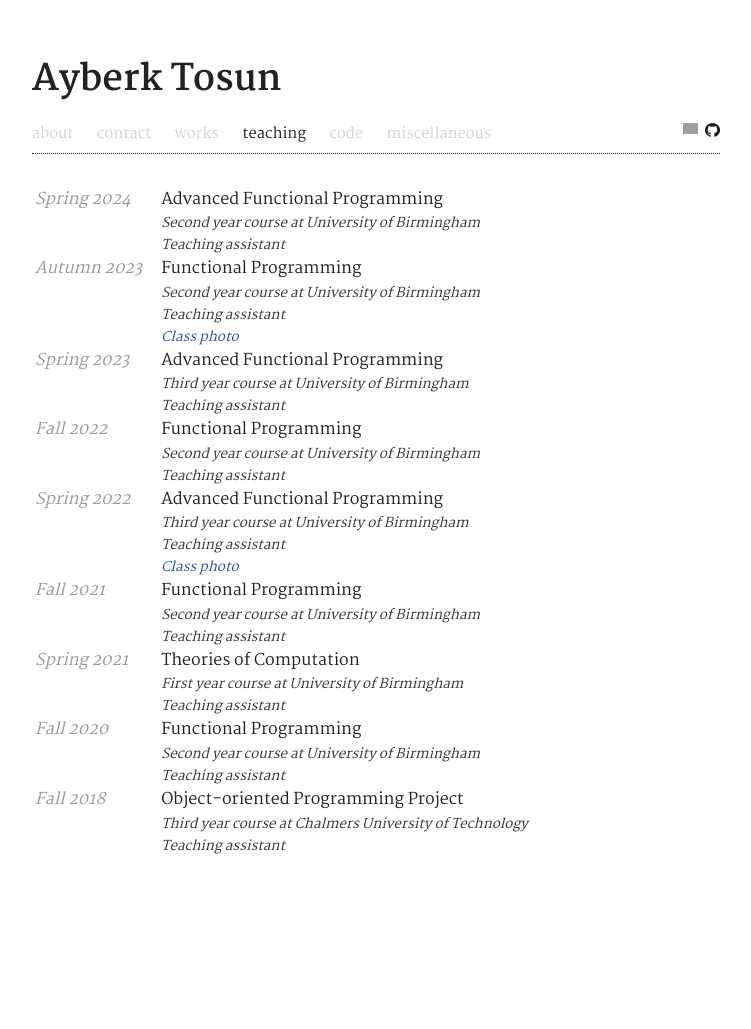
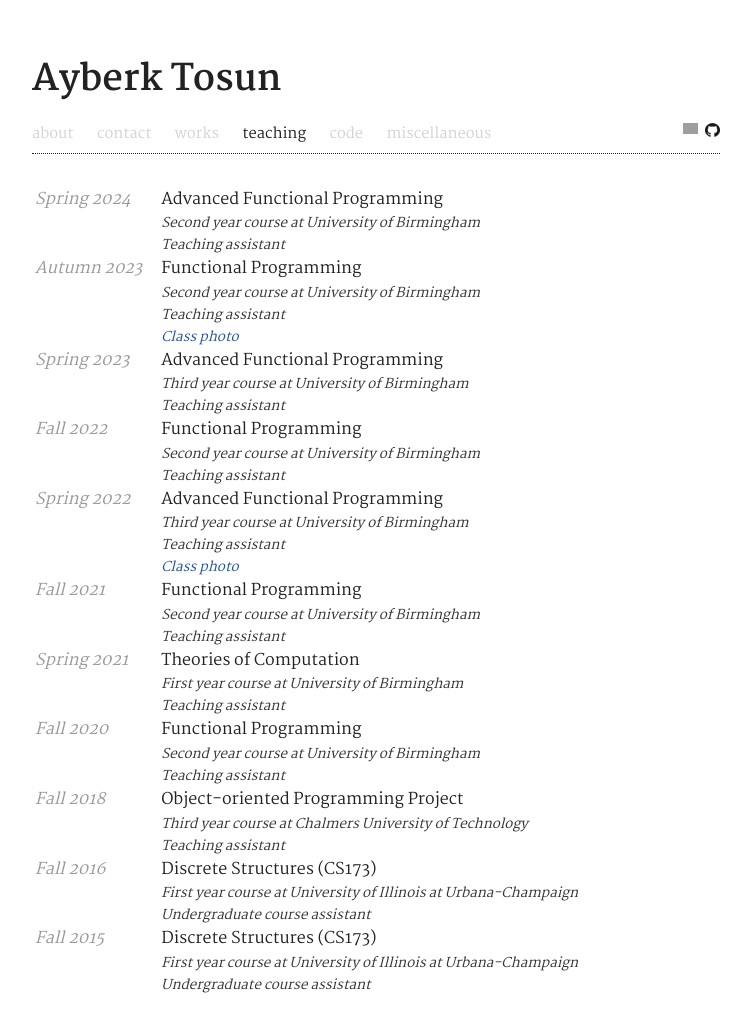
Before and after one commit to ayberkt/homepage, a Jekyll site: the page built from teaching.md, in a window 1280 px wide. Shown: the whole page, without its empty margins (264-1015 px from the left). Built offline with Jekyll 4.4.1, drawn with Linux system fonts in a browser that asks for light colours; comment, search, counter and statistics services are not loaded; before the commit the page ends 900 px from its top, so only the background shows below that; grey boxes are pictures that could not be loaded.

Commit message:
Add CS173

```diff
--- a/_data/teaching.yml
+++ b/_data/teaching.yml
@@ -45,3 +45,13 @@
   level: Third year course
   institution: Chalmers University of Technology
   role: Teaching assistant
+- title: Discrete Structures (CS173)
+  period: Fall 2016
+  level: First year course
+  institution: University of Illinois at Urbana-Champaign
+  role: Undergraduate course assistant
+- title: Discrete Structures (CS173)
+  period: Fall 2015
+  level: First year course
+  institution: University of Illinois at Urbana-Champaign
+  role: Undergraduate course assistant
```
